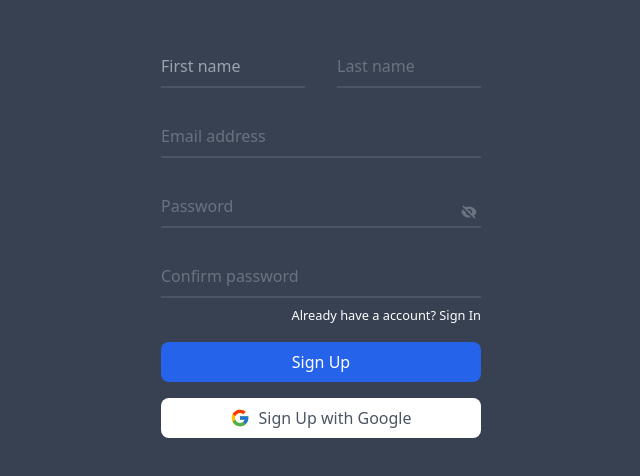
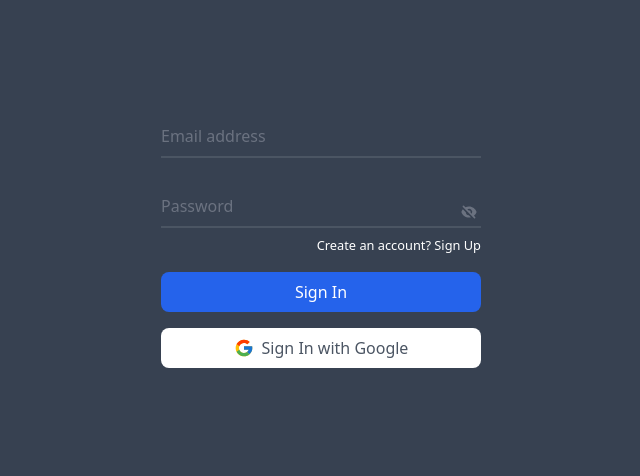
Before and after one commit to the-shyguy/liners, a React (Create React App) app in the folder client/: page /auth in a window 1280 px wide. Shown: the part 160-636 px from the top of the page, without its empty margins (319-959 px from the left). Built offline with nearby package versions, Linux system fonts and the light colour scheme; no server answers.

Commit message:
Added redirect to auth page

```diff
--- a/client/src/components/Auth/index.js
+++ b/client/src/components/Auth/index.js
@@ -1,12 +1,12 @@
-import React, { useState } from "react";
+import React, { useState, useEffect } from "react";
 import { EyeIcon, EyeOffIcon } from "@heroicons/react/solid";
 import { GoogleLogin } from "react-google-login";
 import GoogleIcon from "../icons/GoogleIcon";
 import { useDispatch } from "react-redux";
-import { useNavigate } from "react-router-dom";
+import { useNavigate, useLocation } from "react-router-dom";
 
 const Auth = () => {
-  const [isSignup, setIsSignup] = useState(true);
+  const [isSignup, setIsSignup] = useState(false);
   const [showPassword, setShowPassword] = useState(false);
   // const [user, setUser] = useState(undefined);
 
@@ -20,6 +20,7 @@ const Auth = () => {
 
   const dispatch = useDispatch();
   const navigate = useNavigate();
+  const location = useLocation();
   const handleChange = (e) => {
     setFormData({ ...formData, [e.target.name]: e.target.value });
   };
@@ -60,8 +61,16 @@ const Auth = () => {
     console.log(error);
   };
 
+  useEffect(() => {
+    const user = window.localStorage.getItem("profile");
+
+    if (user && location.pathname === "/auth") {
+      navigate("/");
+    }
+  }, [navigate, location.pathname]);
+
   // console.log(formData.firstName);
-  // console.log(process.env.REACT_APP_CLIENT_ID);
+  // console.log(location.pathname);
   return (
     <div className="w-full h-screen flex justify-center items-center bg-gray-700">
       <div className="w-80">
```
